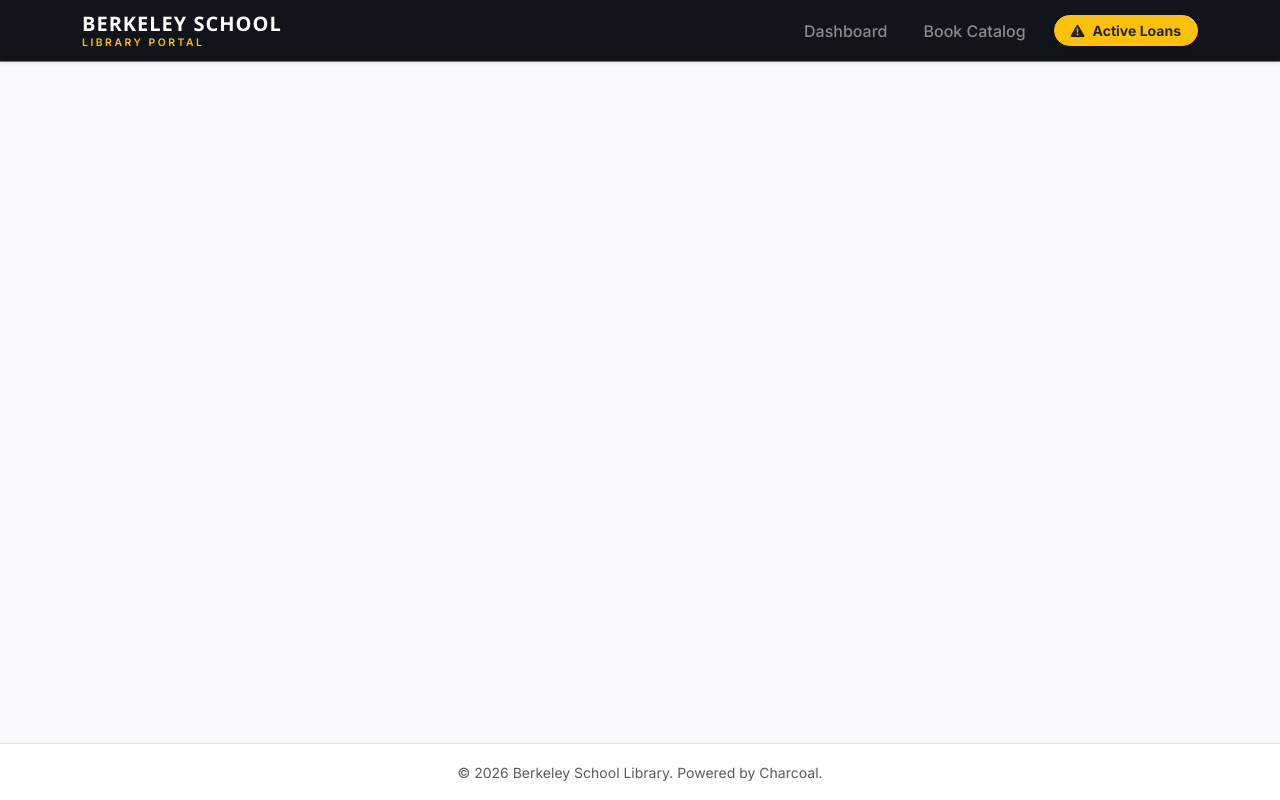
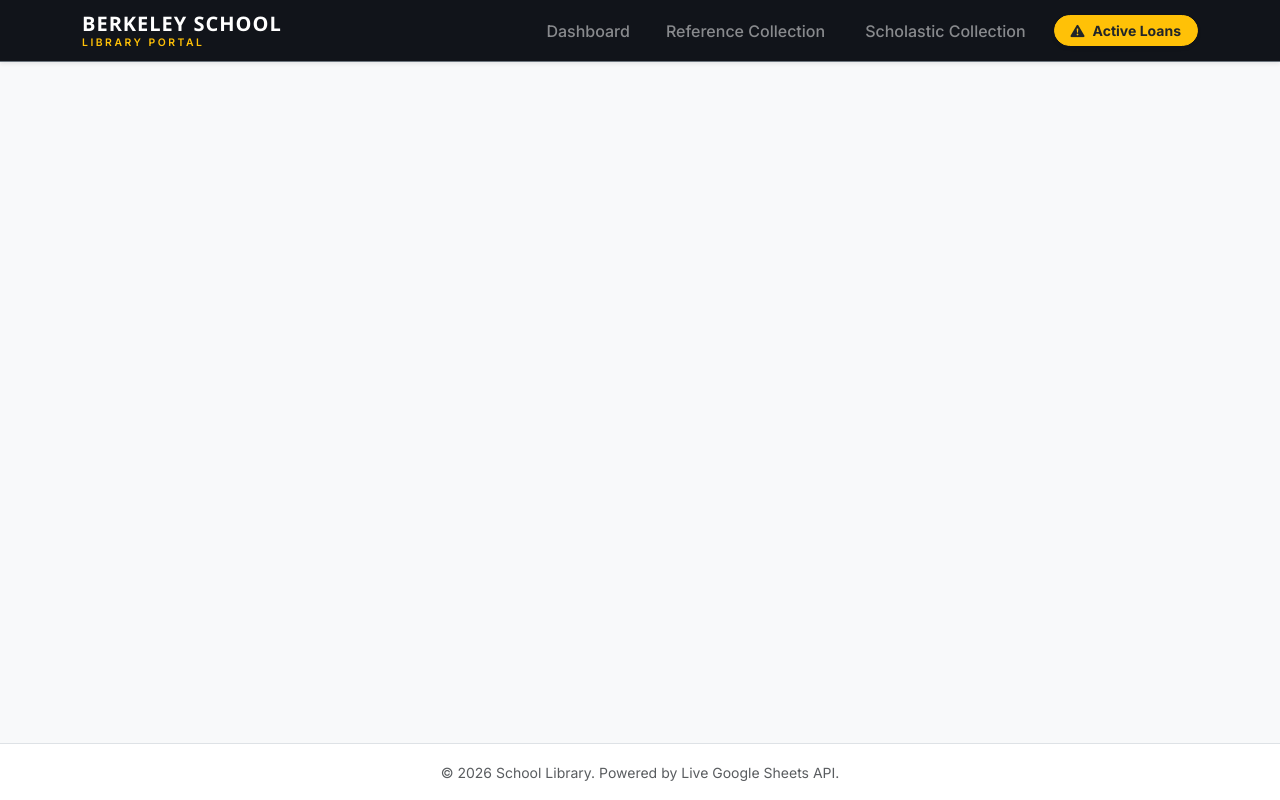
Before and after one commit to berkeley-library-admin/SCHOOL_LIBRARY_PORTAL, a Flask app: template app/templates/base.html in a window 1280 px wide. Run offline with Flask 3, Linux system fonts and the light colour scheme; the template is opened without the code that fills it, so the values that code supplies are empty; parts of the project's set-up code (start-up, migrations or seed data) failed here and were passed over.

Commit message:
Update base.html

```diff
--- a/app/templates/base.html
+++ b/app/templates/base.html
@@ -29,7 +29,8 @@
             <div class="collapse navbar-collapse" id="mainNavbar">
                 <div class="navbar-nav ms-auto align-items-center mt-2 mt-lg-0">
                     <a href="/" class="nav-link px-3 fw-medium text-white-50">Dashboard</a>
-                    <a href="/catalog" class="nav-link px-3 fw-medium text-white-50 mx-1">Book Catalog</a>
+                    <a href="/reference" class="nav-link px-3 fw-medium text-white-50 mx-1">Reference Collection</a>
+                    <a href="/scholastic" class="nav-link px-3 fw-medium text-white-50 mx-1">Scholastic Collection</a>
                     <a href="/borrowed" class="btn btn-warning btn-sm fw-bold px-3 shadow-sm rounded-pill d-flex align-items-center ms-2 text-dark">
                         <i class="bi bi-exclamation-triangle-fill me-2"></i> Active Loans
                     </a>
@@ -45,7 +46,7 @@
 
     <footer class="footer mt-auto py-3 bg-white border-top text-center">
         <div class="container">
-            <span class="text-muted small">&copy; 2026 Berkeley School Library. Powered by Charcoal.</span>
+            <span class="text-muted small">&copy; 2026 School Library. Powered by Live Google Sheets API.</span>
         </div>
     </footer>
 
```
